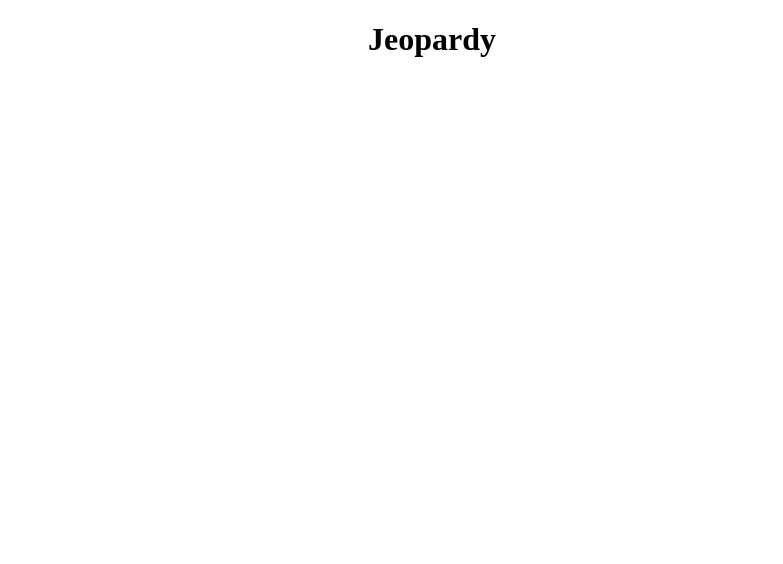
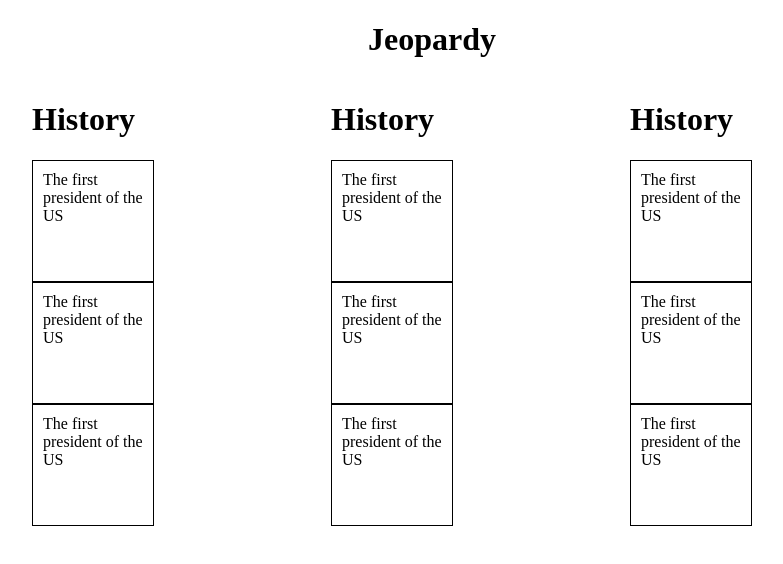
Before and after one commit to xiluna/jeopardy, a React (Create React App) app: page / in a window 1280 px wide. Shown: the top 564 px of the page, without its empty margins (208-991 px from the left). Built offline with nearby package versions, Linux system fonts and the light colour scheme.

Commit message:
taking a stab at basic app. pare this down for some start code perhaps. also add data?

```diff
--- a/public/index.html
+++ b/public/index.html
@@ -2,37 +2,11 @@
 <html lang="en">
   <head>
     <meta charset="utf-8" />
-    <link rel="shortcut icon" href="%PUBLIC_URL%/favicon.ico" />
     <meta name="viewport" content="width=device-width, initial-scale=1" />
-    <meta name="theme-color" content="#000000" />
-    <!--
-      manifest.json provides metadata used when your web app is installed on a
-      user's mobile device or desktop. See https://developers.google.com/web/fundamentals/web-app-manifest/
-    -->
-    <link rel="manifest" href="%PUBLIC_URL%/manifest.json" />
-    <!--
-      Notice the use of %PUBLIC_URL% in the tags above.
-      It will be replaced with the URL of the `public` folder during the build.
-      Only files inside the `public` folder can be referenced from the HTML.
-
-      Unlike "/favicon.ico" or "favicon.ico", "%PUBLIC_URL%/favicon.ico" will
-      work correctly both with client-side routing and a non-root public URL.
-      Learn how to configure a non-root public URL by running `npm run build`.
-    -->
-    <title>React App</title>
+    <title>Jeopardy</title>
   </head>
   <body>
     <noscript>You need to enable JavaScript to run this app.</noscript>
     <div id="root"></div>
-    <!--
-      This HTML file is a template.
-      If you open it directly in the browser, you will see an empty page.
-
-      You can add webfonts, meta tags, or analytics to this file.
-      The build step will place the bundled scripts into the <body> tag.
-
-      To begin the development, run `npm start` or `yarn start`.
-      To create a production bundle, use `npm run build` or `yarn build`.
-    -->
   </body>
 </html>
--- a/src/App.css
+++ b/src/App.css
@@ -1,10 +1,13 @@
 .App{
-    text-align:center;
+    width: 100vh;
+    margin: 0 auto;
 }
 
 .board {
     display:flex;
-    justify-content: center;
+    justify-content: space-between;
+    flex-direction: row;
+    width: 90%;
 }
 
 .column {
--- a/src/App.js
+++ b/src/App.js
@@ -1,20 +1,60 @@
 import React from 'react';
 import './App.css';
+import Question from './Question';
+
 
 function App() {
 
   return (
     <div className="App">
-        <h1> Jeopardy </h1>
+      <center>
+        <h1>Jeopardy</h1>
+      </center>
       <div className="board">
           <div className="column">
-
+            <h1>History</h1>
+            <Question
+              clue='The first president of the US'
+              answer='Who is George Washington?'
+            />
+            <Question
+              clue='The first president of the US'
+              answer='Who is George Washington?'
+            />
+            <Question
+              clue='The first president of the US'
+              answer='Who is George Washington?'
+            />
           </div>
           <div className="column">
-
+            <h1>History</h1>
+            <Question
+              clue='The first president of the US'
+              answer='Who is George Washington?'
+            />
+            <Question
+              clue='The first president of the US'
+              answer='Who is George Washington?'
+            />
+            <Question
+              clue='The first president of the US'
+              answer='Who is George Washington?'
+            />
           </div>
           <div className="column">
-
+            <h1>History</h1>
+            <Question
+              clue='The first president of the US'
+              answer='Who is George Washington?'
+            />
+            <Question
+              clue='The first president of the US'
+              answer='Who is George Washington?'
+            />
+            <Question
+              clue='The first president of the US'
+              answer='Who is George Washington?'
+            />
           </div>
       </div>
     </div>
--- /dev/null
+++ b/src/Question.js
@@ -0,0 +1,27 @@
+import React, { useState } from 'react';
+
+function Question(props) {
+    const [ showAnswer, setShowAnswer ] = useState(false);
+
+    if (!showAnswer) {
+        return (
+            <div
+                className='question'
+                onClick={() => setShowAnswer(true)}
+            >
+                {props.clue}
+            </div>
+        );
+    }
+
+    return (
+        <div
+            className='question'
+        >
+            {props.answer}
+        </div>
+    );
+
+}
+
+export default Question;
--- a/src/index.js
+++ b/src/index.js
@@ -3,8 +3,3 @@ import ReactDOM from 'react-dom';
 import App from './App';
 
 ReactDOM.render(<App />, document.getElementById('root'));
-
-// If you want your app to work offline and load faster, you can change
-// unregister() to register() below. Note this comes with some pitfalls.
-// Learn more about service workers: https://bit.ly/CRA-PWA
-// serviceWorker.unregister();
```
Also changed, not shown: 1 other file (tests, documents, lock files or other folders). Lines whose indentation alone changed are shown as unchanged.
